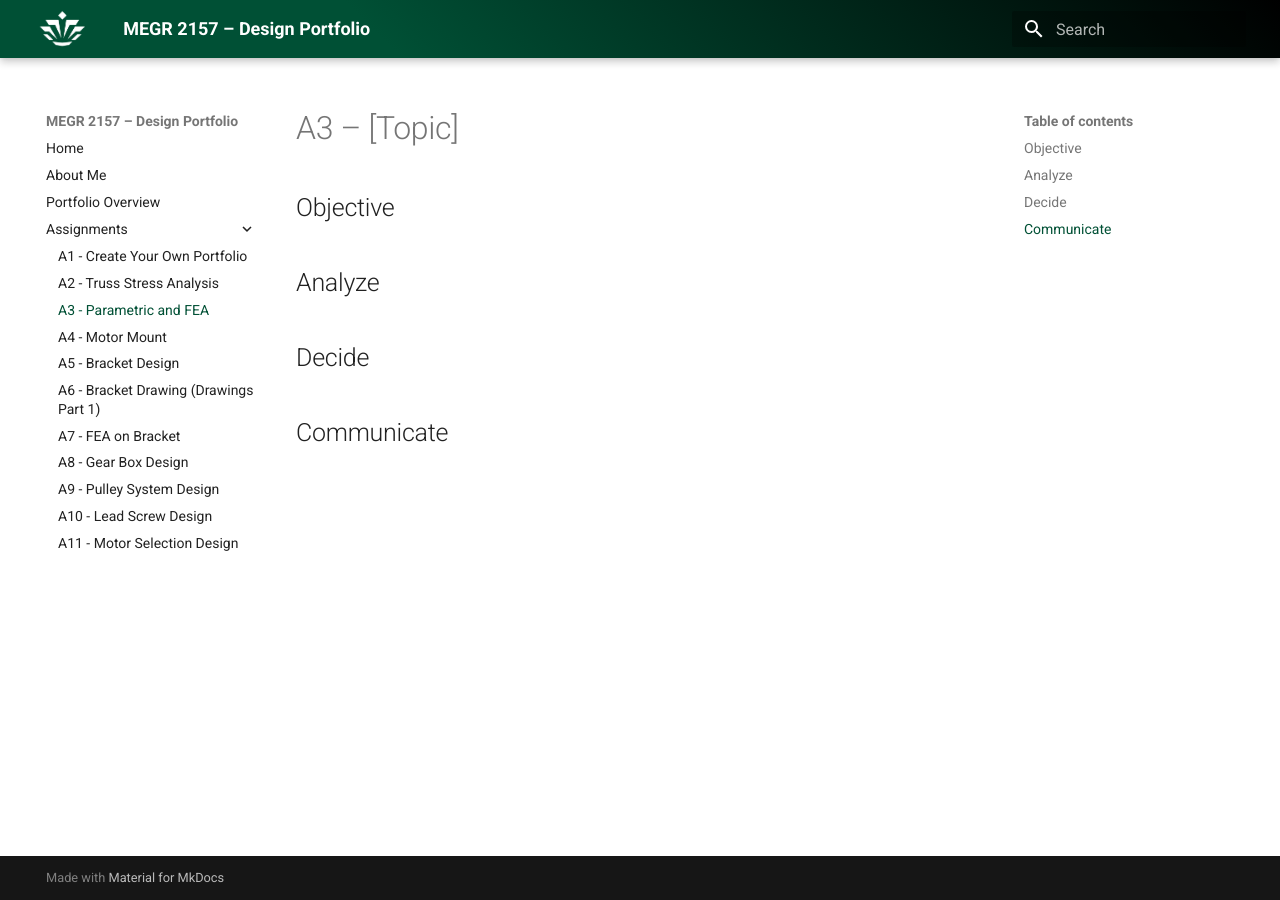
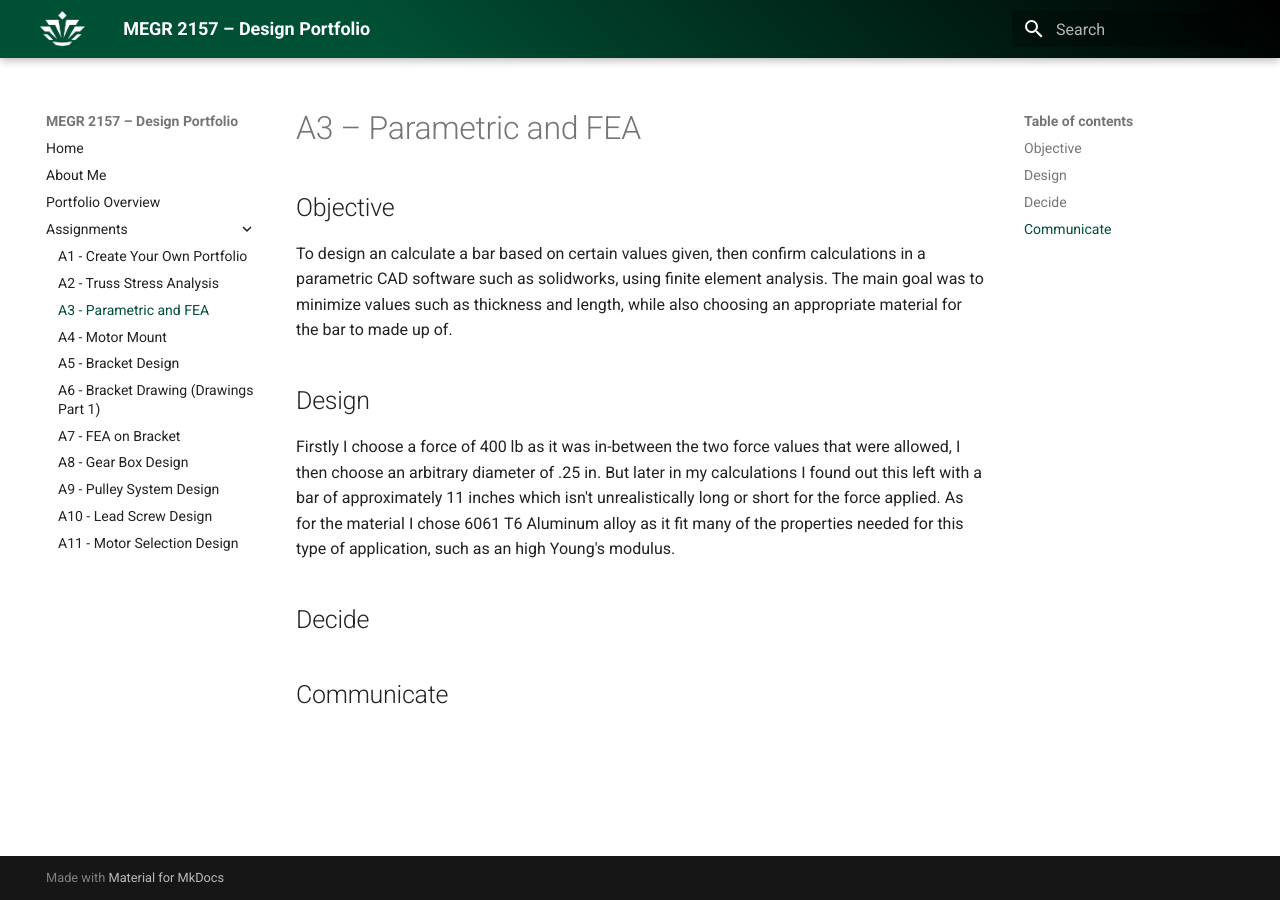
Before and after one commit to NumberOneZoomer/design-projects-portfolio-megr2157, an MkDocs documentation site: the page built from docs/assignments/A03/index.md, in a window 1280 px wide. Built offline with MkDocs 1.6.1 and Material for MkDocs 9.7.7, drawn with Linux system fonts in a browser that asks for light colours.

Commit message:
Update index.md

```diff
--- a/docs/assignments/A03/index.md
+++ b/docs/assignments/A03/index.md
@@ -1,9 +1,11 @@
-# A3 – [Topic]
+# A3 – Parametric and FEA
 
 ## Objective
+To design an calculate a bar based on certain values given, then confirm calculations in a parametric CAD software such as solidworks, using finite element analysis. The main goal was to minimize values such as thickness and length, while also choosing an appropriate material for the bar to made up of.
 
+## Design
 
-## Analyze
+Firstly I choose a force of 400 lb as it was in-between the two force values that were allowed, I then choose an arbitrary diameter of .25 in. But later in my calculations I found out this left with a bar of approximately 11 inches which isn't unrealistically long or short for the force applied. As for the material I chose 6061 T6 Aluminum alloy as it fit many of the properties needed for this type of application, such as an high Young's modulus.
 
 
 ## Decide
```
